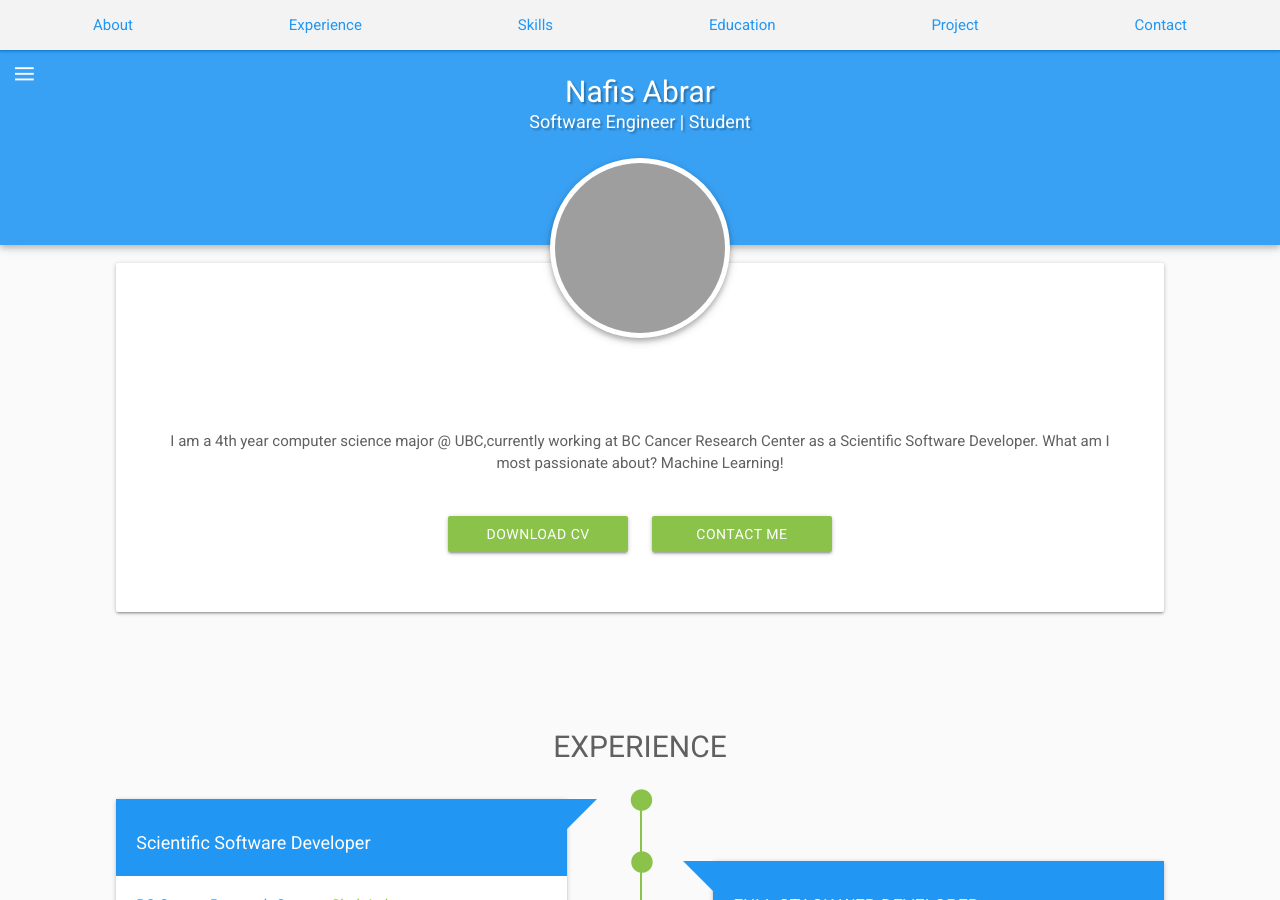
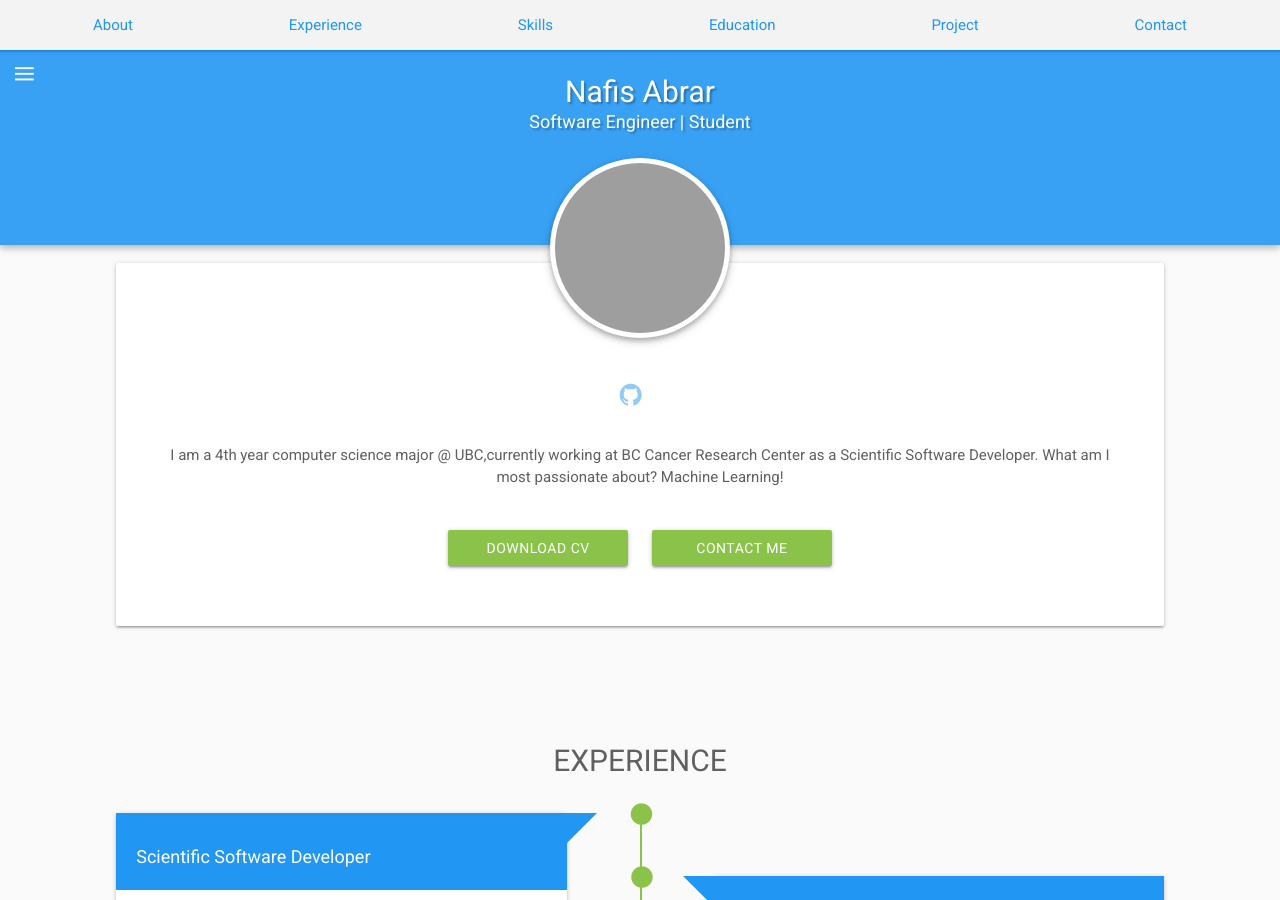
Before and after one commit to nafabrar/nafabrar.github.io, a Jekyll site: the page index.html, which Jekyll copies as it is, in a window 1280 px wide and 900 px high. Built offline with Jekyll 4.4.1, drawn with Linux system fonts in a browser that asks for light colours; nearby versions of some CDN libraries; some web fonts are replaced; library files that are not in the unit come from our copies; grey boxes are pictures that could not be loaded.

Commit message:
Added github

```diff
--- a/index.html
+++ b/index.html
@@ -167,7 +167,7 @@
                 <!-- Social Links -->
                 <div id="intro-div" class="card content-wrapper">
                     <ul class="text-center list-inline">
-                        <li><!-- <a href="#0" target="_blank"><i class="ion-social-facebook"></i></a> --></li>
+                        <li><a href="https://github.com/nafabrar" target="_blank"><i class="ion-social-github"></i></a></li>
                         <li><!-- <a href="#0" target="_blank"><i class="ion-social-instagram"></i></a> --></li>
                     </ul>
 
```
